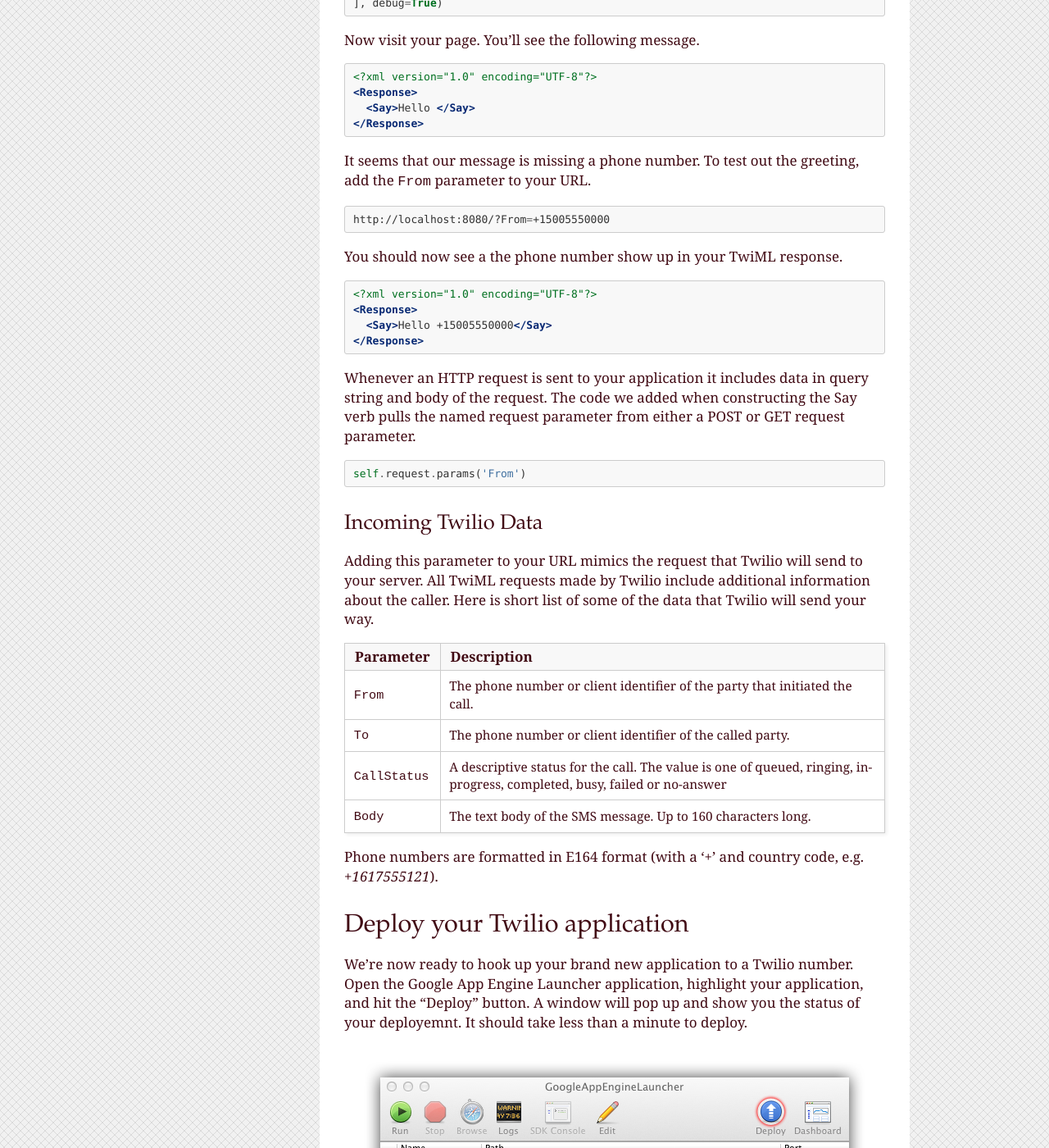
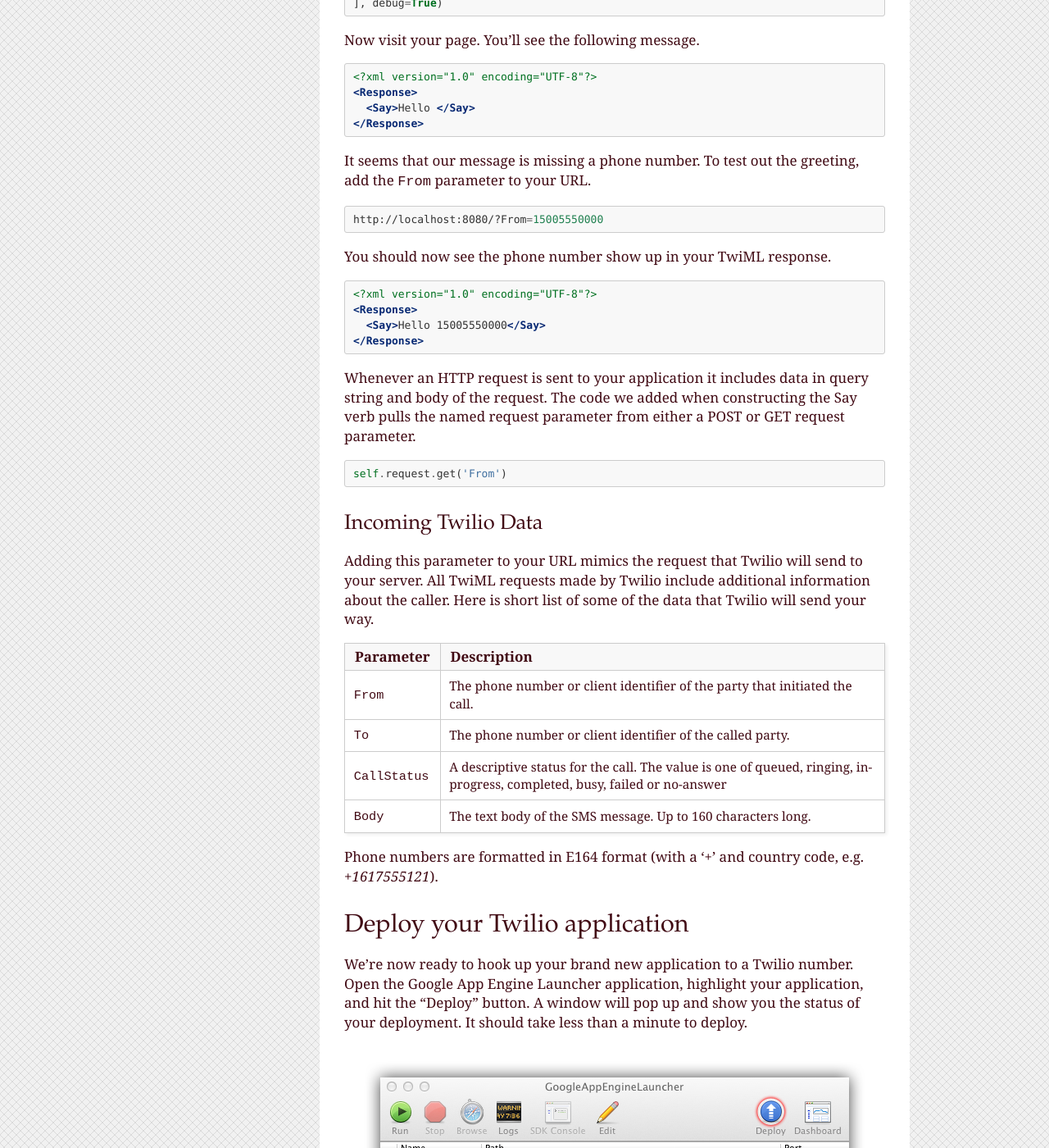
Before and after one commit to twilio/workshop, a Sphinx documentation site: the page built from docs/dynamic_apps.rst, in a window 1280 px wide and 1400 px high, scrolled down 3526 px. Shown: the whole window at 82% size. Built offline with Sphinx 7.4.7, drawn with Linux system fonts in a browser that asks for light colours; some of the changed text lies outside the part shown.

Commit message:
fix a few more typos

```diff
--- a/docs/dynamic_apps.rst
+++ b/docs/dynamic_apps.rst
@@ -181,7 +181,7 @@
            self.response.headers['Content-Type'] = "application/xml"
 
            response = twiml.Response()
-           respone.say("Hello " + self.request.params('From'))
+           response.say("Hello " + self.request.get('From'))
            self.response.write(str(response))
 
    app = webapp2.WSGIApplication([
@@ -204,15 +204,15 @@
 
 .. code-block:: bash
 
-    http://localhost:8080/?From=+15005550000
+    http://localhost:8080/?From=15005550000
 
-You should now see a the phone number show up in your TwiML response.
+You should now see the phone number show up in your TwiML response.
 
 .. code-block:: xml
 
     <?xml version="1.0" encoding="UTF-8"?>
     <Response>
-      <Say>Hello +15005550000</Say>
+      <Say>Hello 15005550000</Say>
     </Response>
 
 Whenever an HTTP request is sent to your application it includes data in query
@@ -222,7 +222,7 @@
 
 .. code-block:: python
 
-   self.request.params('From')
+   self.request.get('From')
 
 Incoming Twilio Data
 ~~~~~~~~~~~~~~~~~~~~
@@ -250,7 +250,7 @@
 We're now ready to hook up your brand new application to a Twilio number. Open
 the Google App Engine Launcher application, highlight your application, and hit
 the "Deploy" button. A window will pop up and show you the status of your
-deployemnt. It should take less than a minute to deploy.
+deployment. It should take less than a minute to deploy.
 
 .. image:: _static/deployapp.png
 
```
Also changed, not shown: other parts of docs/dynamic_apps.rst (+2 -2 lines).
